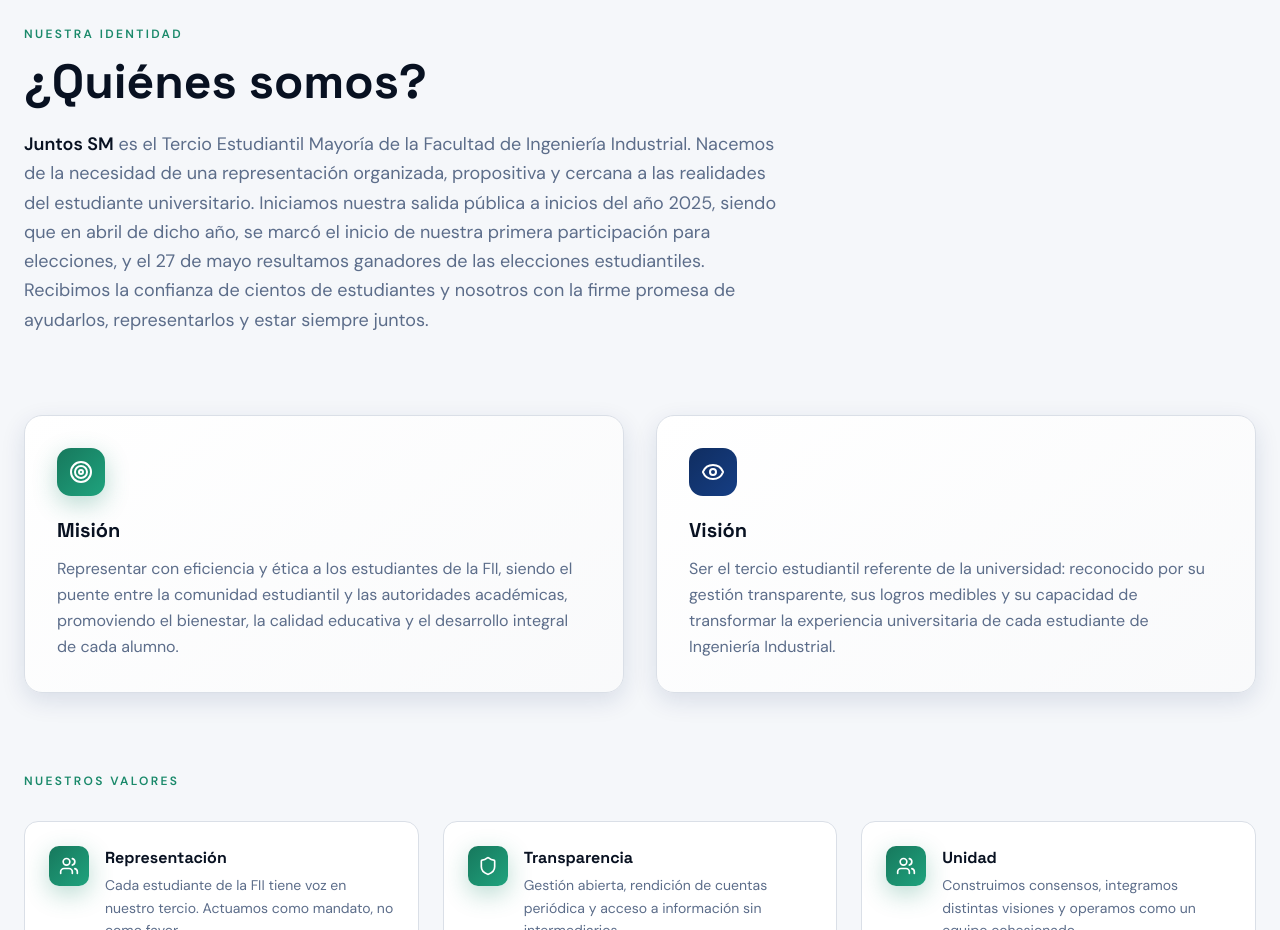
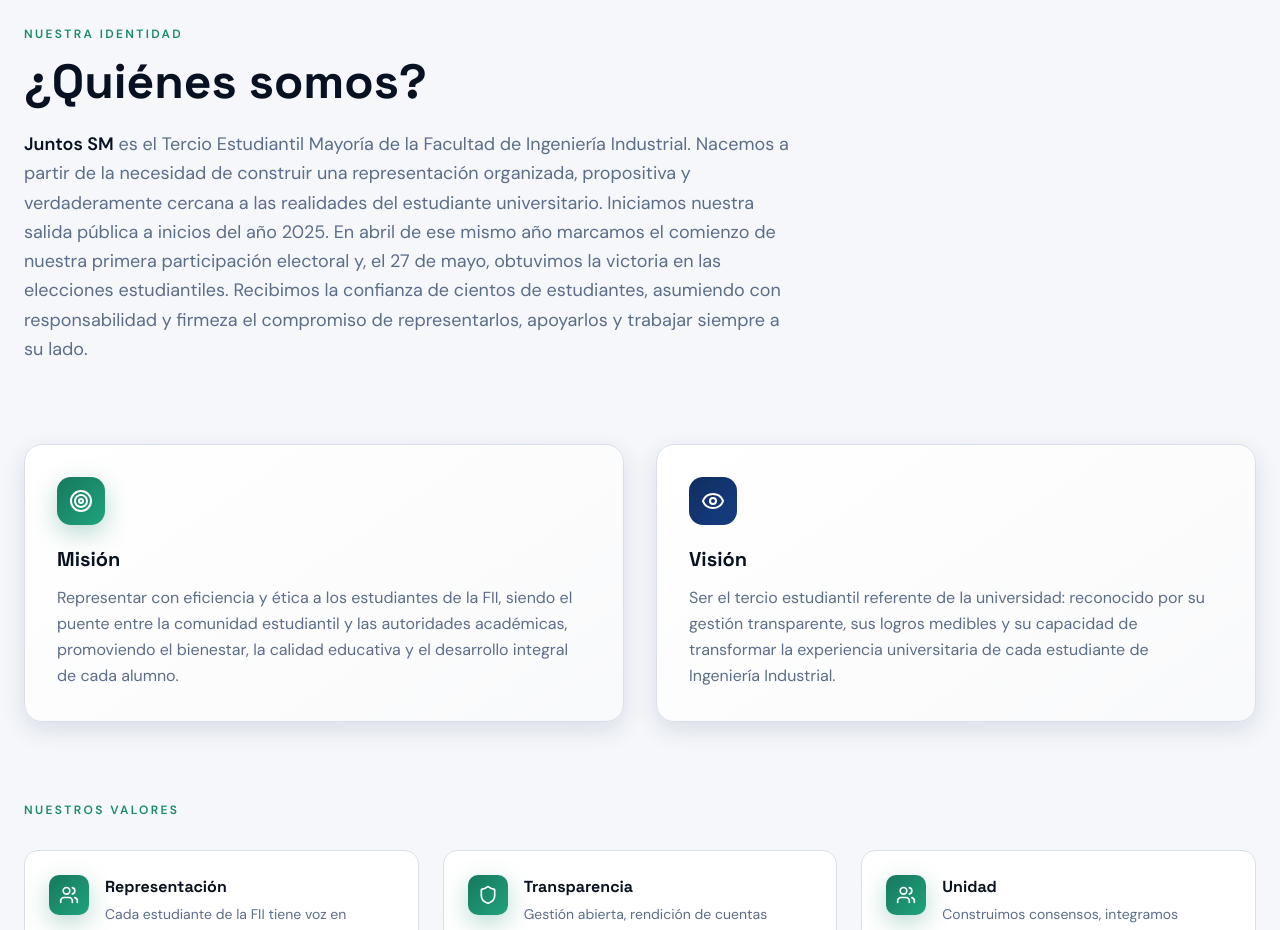
Before and after one commit to Mao1216/PW-Juntos-SM, a React (Vite) app in the folder juntossm-tercio-fii-main/: page / in a window 1280 px wide. Shown: the part 1220-2150 px from the top of the page. Built offline with nearby package versions, Linux system fonts and the light colour scheme; the HTML template or start-up script is replaced by a standard one.

Commit message:
nuevo cambio

```diff
--- a/juntossm-tercio-fii-main/src/components/QuienesSomos.tsx
+++ b/juntossm-tercio-fii-main/src/components/QuienesSomos.tsx
@@ -64,11 +64,11 @@ const QuienesSomos = () => {
             ¿Quiénes somos?
           </h2>
           <p className="font-body text-muted-foreground text-lg leading-relaxed scroll-animate scroll-animate-delay-2">
-            <strong className="text-foreground">Juntos SM</strong> es el Tercio Estudiantil Mayoría de la Facultad de Ingeniería Industrial.
-            Nacemos de la necesidad de una representación organizada, propositiva y cercana a las realidades del estudiante universitario. Iniciamos
-            nuestra salida pública a inicios del año 2025, siendo que en abril de dicho año, se marcó el inicio de nuestra primera participación para elecciones,
-            y el 27 de mayo resultamos ganadores de las elecciones estudiantiles. Recibimos la confianza de cientos de estudiantes y nosotros con la firme promesa
-            de ayudarlos, representarlos y estar siempre juntos.
+            <strong className="text-foreground">Juntos SM</strong> es el Tercio Estudiantil Mayoría de la Facultad de Ingeniería Industrial. Nacemos a partir de la necesidad de construir una representación organizada, propositiva y verdaderamente cercana a las realidades del estudiante universitario.
+
+Iniciamos nuestra salida pública a inicios del año 2025. En abril de ese mismo año marcamos el comienzo de nuestra primera participación electoral y, el 27 de mayo, obtuvimos la victoria en las elecciones estudiantiles.
+
+Recibimos la confianza de cientos de estudiantes, asumiendo con responsabilidad y firmeza el compromiso de representarlos, apoyarlos y trabajar siempre a su lado.
           </p>
         </div>
 
```
